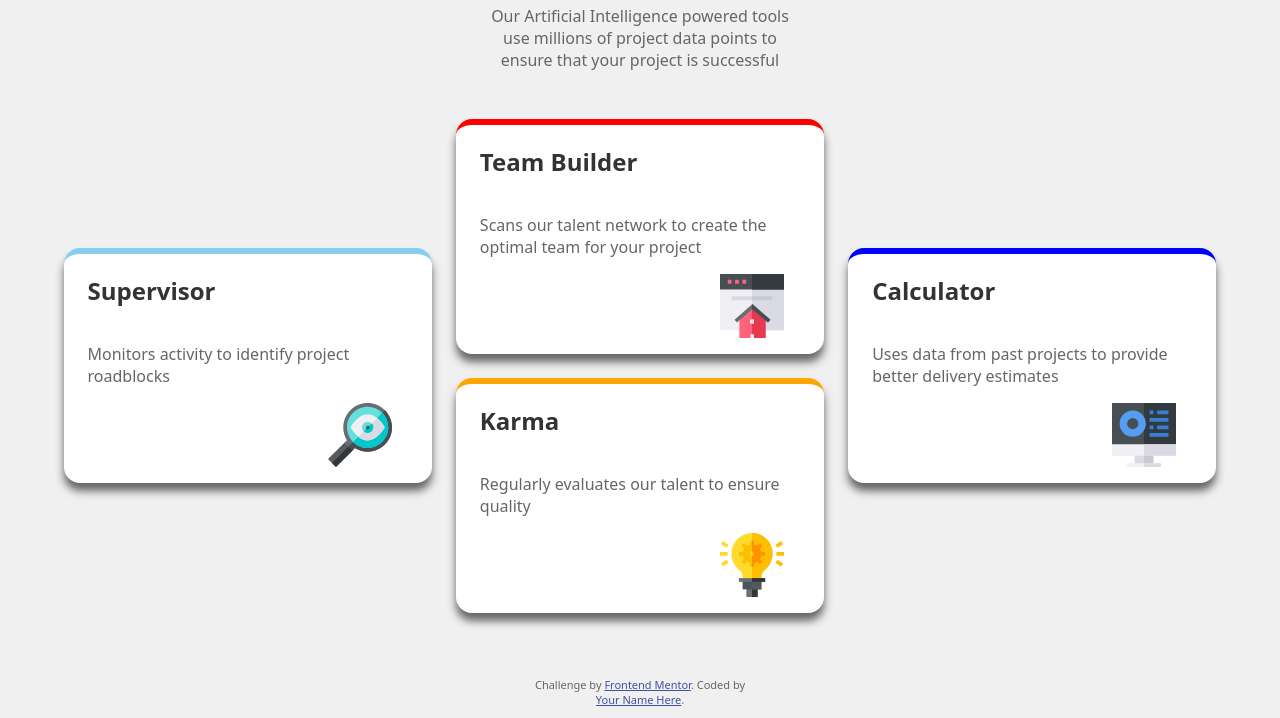
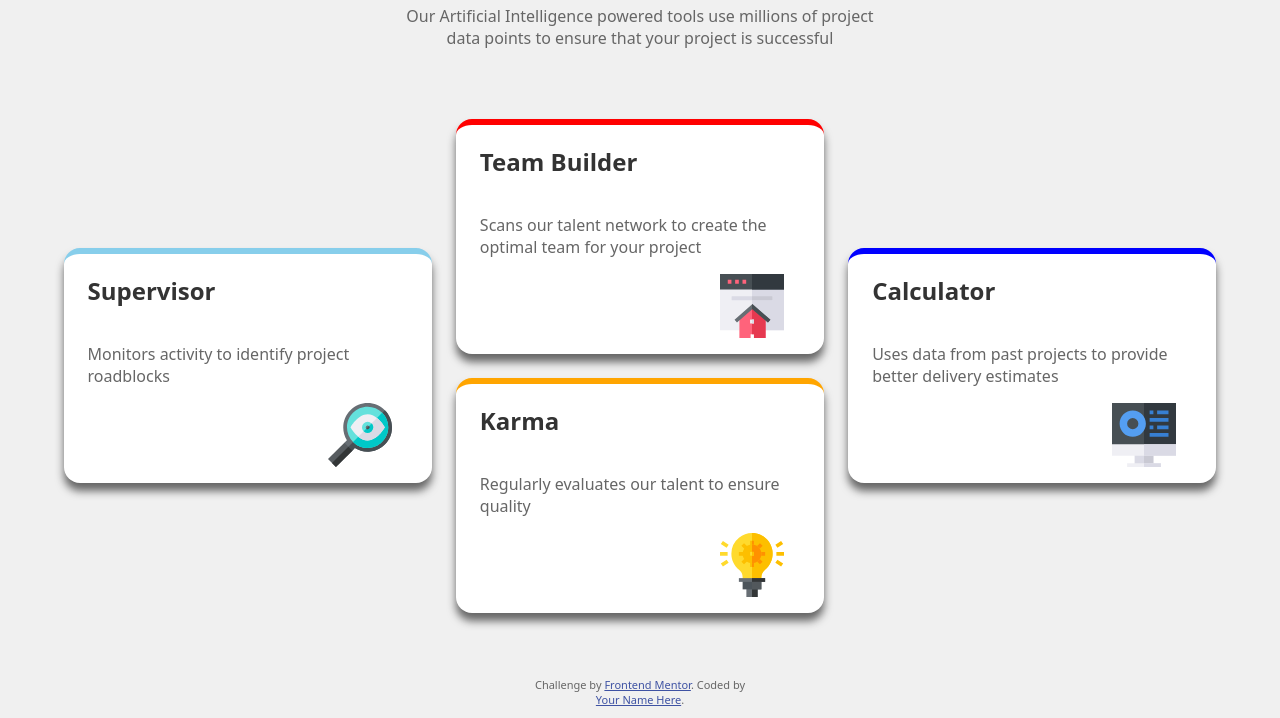
Before and after one commit to mik2nd/fem.io--four-card-feature-section-master, a plain HTML site: page index.html in a window 1280 px wide. Shown: the part 209-927 px from the top of the page. Drawn offline with Linux system fonts and the light colour scheme.

Commit message:
add extra max width p text

```diff
--- a/style.css
+++ b/style.css
@@ -81,6 +81,9 @@ img {
    header {
       grid-column: 1/4;
    }
+   .title p {
+      max-width: 55ch;
+   }
 
    .content-grid {
       grid-column: 1/4;
```
